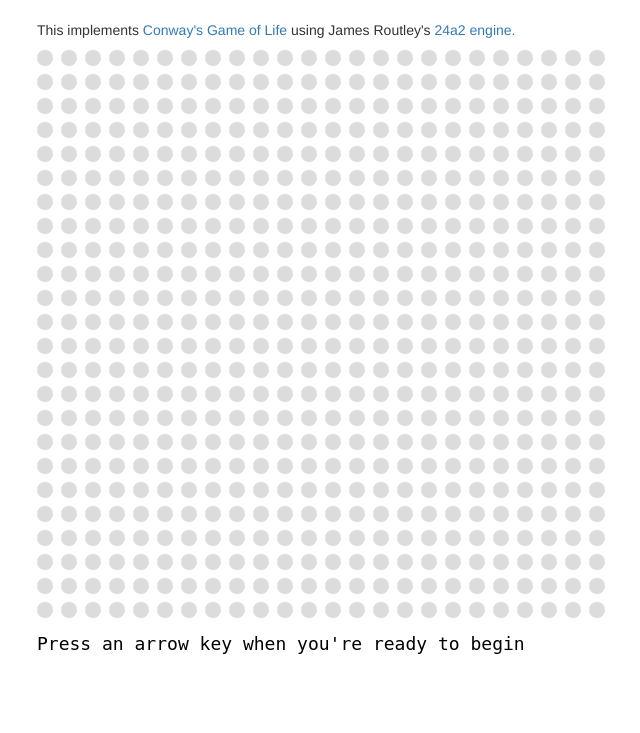
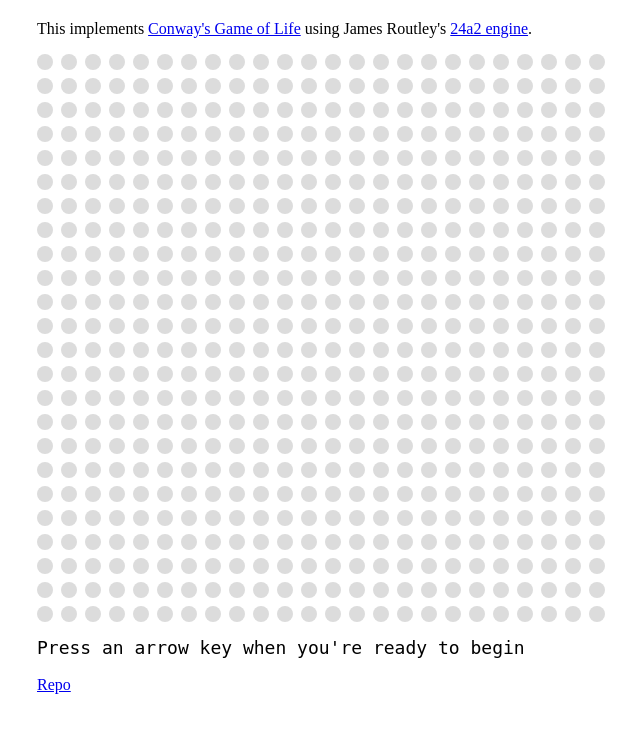
Before and after one commit to FreyaSt/24-of-life, a Flask app: page / in a window 1280 px wide. Shown: the top 733 px of the page, without its empty margins (203-843 px from the left). Run offline with Flask 2, Linux system fonts and the light colour scheme; some libraries are stand-ins or nearby versions.

Commit message:
Removes Bootstrap and moves css to static file

```diff
--- /dev/null
+++ b/static/game.css
@@ -0,0 +1,9 @@
+.gameFrame {
+    padding-left: 0;
+    padding-right: 0;
+    margin-left: auto;
+    margin-right: auto;
+    display: block;
+    width: 800px;
+    margin-top: 20px;
+}
--- a/templates/index.html
+++ b/templates/index.html
@@ -4,32 +4,21 @@
 <head>
     <meta charset='utf=8'>
     <meta name="viewport" content="width=device-width, initial-scale=1">
-    <link rel="stylesheet" href="https://maxcdn.bootstrapcdn.com/bootstrap/3.4.1/css/bootstrap.min.css">
-    <script src="https://ajax.googleapis.com/ajax/libs/jquery/3.5.1/jquery.min.js"></script>
-    <script src="https://maxcdn.bootstrapcdn.com/bootstrap/3.4.1/js/bootstrap.min.js"></script>
     <script src="https://cdnjs.cloudflare.com/ajax/libs/p5.js/1.0.0/p5.js"></script>
     <script src="{{ url_for('static', filename='engine.js') }}"></script>
     <!-- /* <script src="https://cdn.jsdelivr.net/gh/jamesroutley/24a2@v0.1/build/engine.js"></script> */ -->
     <script src="{{ url_for('static', filename='game.js') }}" type="module"></script>
+    <link rel="stylesheet" href="{{ url_for('static', filename='game.css') }}"></script>
     <title>Conway's Game of Life</title>
 </head>
 
 <body>
-    <div class="row">
-        <div class="col-lg-12">
-            <div id="gameCon" style="padding-left: 0;
-                     padding-right: 0;
-                     margin-left: auto;
-                     margin-right: auto;
-                     display: block;
-                     width: 800px;
-                     margin-top: 20px;
-
-
-
-                 ">
-                <p>This implements <a href="https://en.wikipedia.org/wiki/Conway%27s_Game_of_Life" target="_blank">Conway's Game of Life</a> using James Routley's <a href="https://24a2.routley.io/">24a2 engine.</a></p></div>
-        </div>
+    <div>
+        <div class="gameFrame">
+           <div id="gameCon">
+                <p>This implements <a href="https://en.wikipedia.org/wiki/Conway%27s_Game_of_Life" target="_blank">Conway's Game of Life</a> using James Routley's <a href="https://24a2.routley.io/">24a2 engine</a>.</p></div>
+        <a href="https://github.com/FreyaSt/24-of-life" target="_blank">Repo</a>
+    </div>
     </div>
 </body>
 
```
